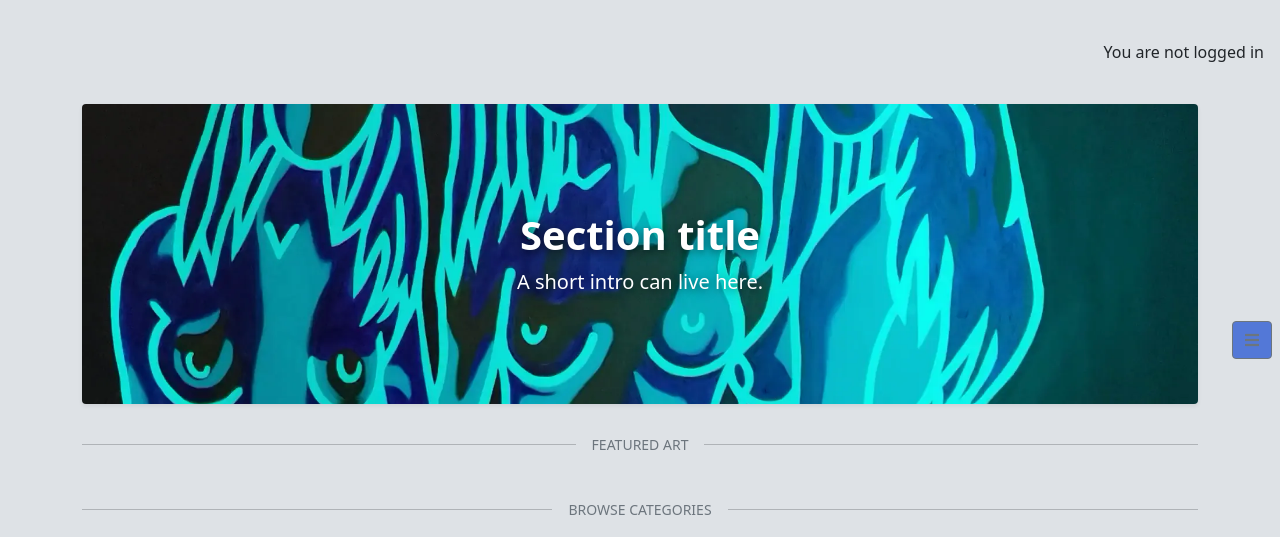
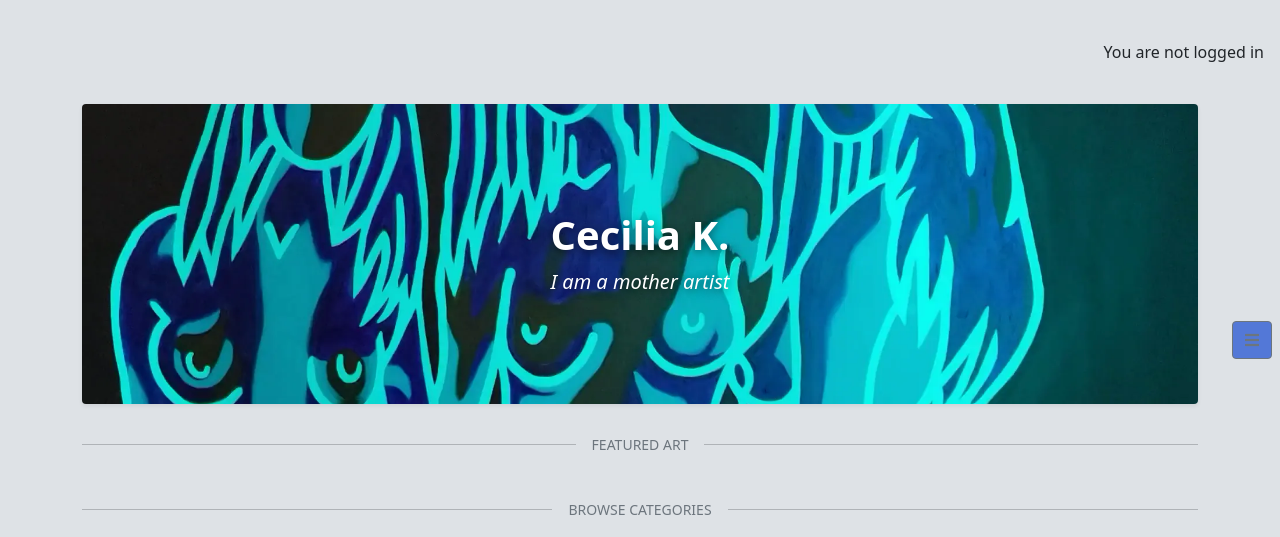
Before and after one commit to SourTarte/hackathon-project-constcollection, a Django app: page /gallery/ in a window 1280 px wide. Shown: the part 60-597 px from the top of the page. Run offline with Django 5.2, Linux system fonts and the light colour scheme; data that the repository does not hold is empty.

Commit message:
change hero text from default to site appropriate

```diff
--- a/gallery/templates/gallery/art.html
+++ b/gallery/templates/gallery/art.html
@@ -11,8 +11,8 @@
     <div class="rounded overflow-hidden shadow-sm">
       <img class="w-100 hero-image" src="{% static 'images/hero-current.webp' %}" alt="Hero image">
       <div class="position-absolute top-50 start-50 translate-middle text-center text-white px-3">
-        <h1 class="display-6 fw-bold text-shadow">Section title</h1>
-        <p class="lead m-0 text-shadow">A short intro can live here.</p>
+        <h1 class="display-6 fw-bold text-shadow">Cecilia K.</h1>
+        <p class="lead m-0 text-shadow"><i>I am a mother artist</i></p>
       </div>
     </div>
   </section>
```
